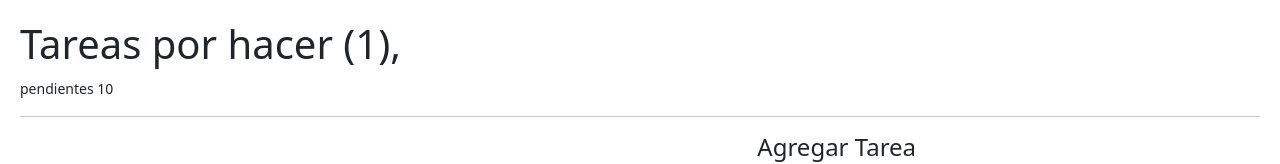
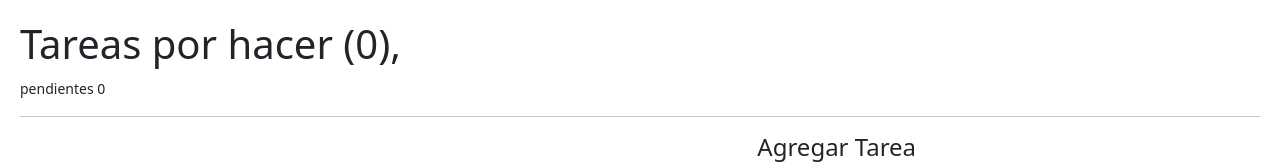
Before and after one commit to isaacPozos/react-learn, a React (Vite) app in the folder react/: page / in a window 1280 px wide. Shown: the top 164 px of the page. Built offline with nearby package versions, Linux system fonts and the light colour scheme.

Commit message:
Use Reducer: Fin App TodoApp

```diff
--- a/react/src/08-useReducer/TodoApp.jsx
+++ b/react/src/08-useReducer/TodoApp.jsx
@@ -1,43 +1,15 @@
-import { useEffect, useReducer } from "react"
-import { todoReducer } from "./todoReducer";
+
 import { TodoList } from "./components/TodoList";
 import { TodoAddForm } from "./components/TodoAddForm";
-
-const initialState = [];
-
-const init = ()=> JSON.parse(localStorage.getItem('todos')) || [];
+import { useTodo } from "../hooks/useTodo";
 
 export const TodoApp = () => {
 
-    const [todos, dispatchTodo] = useReducer(todoReducer, initialState, init);
-
-    useEffect(() => {
-      localStorage.setItem('todos', JSON.stringify(todos));
-
-    }, [todos])
-
-
-    const handleNewTodo = (todo) => {
-        const action = {
-            type: '[TODO] Add Todo',
-            payload: todo,
-        }
-        dispatchTodo(action);
-    }
-
-    const HandleDeleteTodo = (id) => {
-        dispatchTodo({
-            type: '[TODO] Remove Todo',
-            payload: id
-        });
-    }
-    const handleToggleTodo = (id) => {
-        dispatchTodo
-    }
+    const {todos, handleNewTodo, HandleDeleteTodo, handleToggleTodo, todosCount, pendingTodosCount} = useTodo();
 
     return (
         <>
-            <h1>Tareas por hacer (1), </h1><small className="">pendientes 10</small>
+            <h1>Tareas por hacer ({todosCount}), </h1><small className="">pendientes {pendingTodosCount}</small>
             <hr />
             <div className="row">
                 <div className="col-7">
--- a/react/src/08-useReducer/components/TodoItem.jsx
+++ b/react/src/08-useReducer/components/TodoItem.jsx
@@ -3,7 +3,11 @@
 export const TodoItem = ({todo, onDeleteTodo, onToggleTodo}) => {
   return (
     <li className="list-group-item d-flex justify-content-between">
-        <span onClick={ ()=> onToggleTodo(todo.id) } className="align-self-center">{todo.description}</span>
+        <span
+          onClick={ ()=> onToggleTodo(todo.id) }
+          className={`align-self-center ${ (todo.done)? 'text-decoration-line-through':'' }`}>
+            {todo.description}
+        </span>
         <button className="btn btn-danger" onClick={ () => onDeleteTodo(todo.id) }>Borrar</button>
     </li>
   )
--- /dev/null
+++ b/react/src/hooks/useTodo.js
@@ -0,0 +1,44 @@
+import { useEffect, useReducer } from "react";
+import { todoReducer } from "../08-useReducer/todoReducer";
+
+const init = ()=> JSON.parse(localStorage.getItem('todos')) || [];
+
+export const useTodo = (initialState = []) => {
+
+    const [todos, dispatchTodo] = useReducer(todoReducer, initialState, init);
+
+    useEffect(() => {
+        localStorage.setItem('todos', JSON.stringify(todos));
+    }, [todos])
+
+    const handleNewTodo = (todo) => {
+        const action = {
+            type: '[TODO] Add Todo',
+            payload: todo,
+        }
+        dispatchTodo(action);
+    }
+
+    const HandleDeleteTodo = (id) => {
+        dispatchTodo({
+            type: '[TODO] Remove Todo',
+            payload: id
+        });
+    }
+    const handleToggleTodo = (id) => {
+        dispatchTodo({
+            type: '[TODO] Toggle Todo',
+            payload: id,
+        });
+    }
+    const pendingTodosCount = todos.filter( todo => todo.done===false).length;
+
+    return {
+        todos,
+        handleNewTodo,
+        HandleDeleteTodo,
+        handleToggleTodo,
+        todosCount: todos.length,
+        pendingTodosCount,
+    }
+}
```
